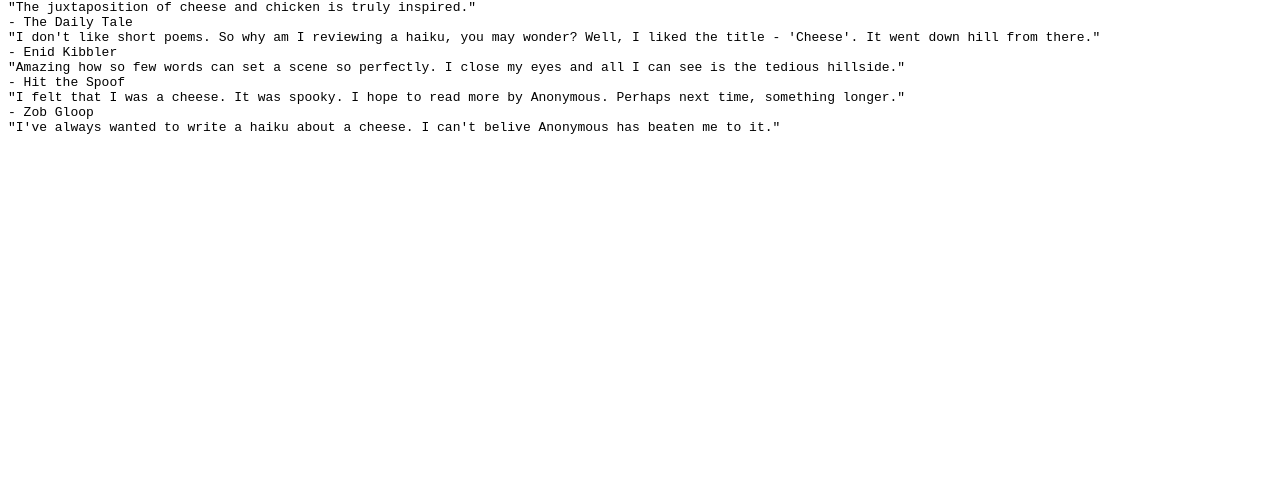
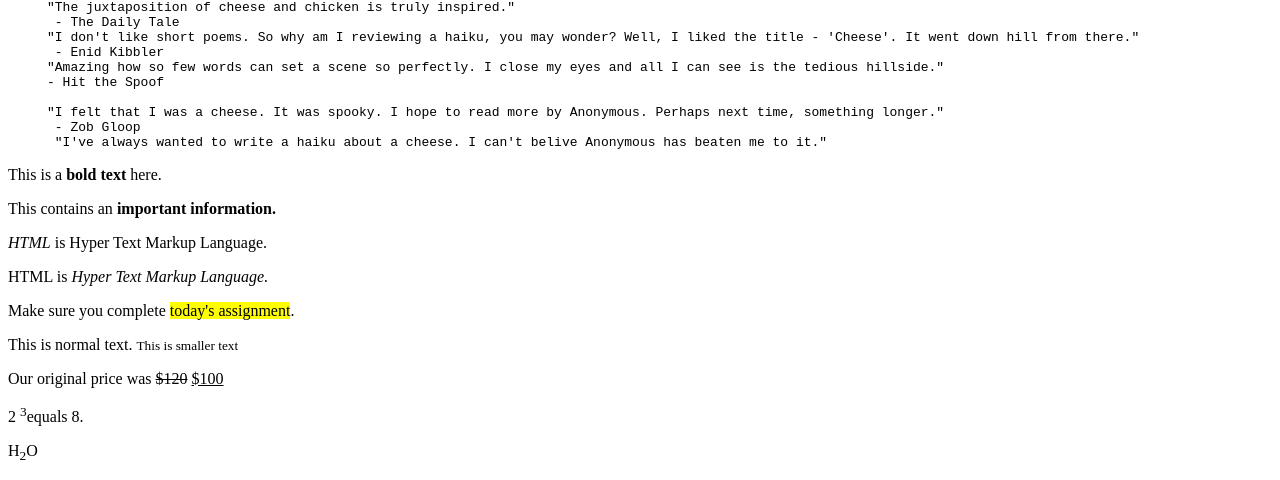
Before and after one commit to gitauwilly1/HTML-Elements, a plain HTML site: page index.html in a window 1280 px wide. Shown: the part 640-1120 px from the top of the page. Before the commit the page ends 800 px from the top, so only its background shows below. Drawn offline with Linux system fonts and the light colour scheme.

Commit message:
add text formatting

```diff
--- a/index.html
+++ b/index.html
@@ -14,14 +14,27 @@
     <br>
     <a href="https://www.lipsum.com/" target="_blank" rel="noopener noreferrer">LOREM IPSUM</a>
     <br><br><img src="https://encrypted-tbn0.gstatic.com/images?q=tbn:ANd9GcR7uaChbqyRCsdWVVy7_JmAMWd4nnOhOolZGQ&s" alt="LOREM IPSUM">
-    <pre>"The juxtaposition of cheese and chicken is truly inspired."
+    <pre>
+     "The juxtaposition of cheese and chicken is truly inspired."
       - The Daily Tale
      "I don't like short poems. So why am I reviewing a haiku, you may wonder? Well, I liked the title - 'Cheese'. It went down hill from there."
       - Enid Kibbler
      "Amazing how so few words can set a scene so perfectly. I close my eyes and all I can see is the tedious hillside."
      - Hit the Spoof
+
      "I felt that I was a cheese. It was spooky. I hope to read more by Anonymous. Perhaps next time, something longer."
       - Zob Gloop
-"I've always wanted to write a haiku about a cheese. I can't belive Anonymous has beaten me to it."</pre>
+      "I've always wanted to write a haiku about a cheese. I can't belive Anonymous has beaten me to it."
+</pre>
+   <!-- HTML Text Formatting -->
+    <p>This is a <b>bold text</b> here.</p>
+    <p>This contains an <strong>important information.</strong></p>
+    <p><i>HTML</i> is Hyper Text Markup Language.</p>
+    <p>HTML is <em> Hyper Text Markup Language.</em></p>
+    <p>Make sure you complete <mark>today's assignment</mark>.</p>
+    <p>This is normal text. <small>This is smaller text</small></p>
+    <p>Our original price was <del>$120</del> <ins>$100</ins></p>
+    <p>2 <sup>3</sup>equals 8.</p>
+    <p>H<sub>2</sub>O</p>
 </body>
 </html>
```
Lines whose indentation alone changed are shown as unchanged.
